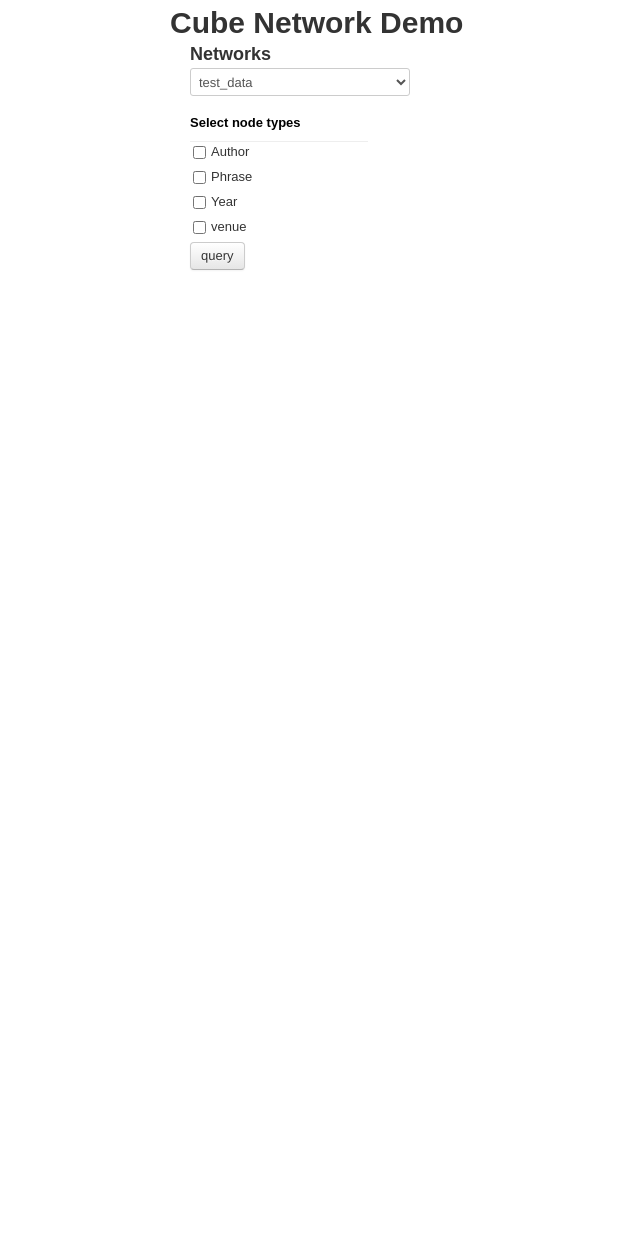
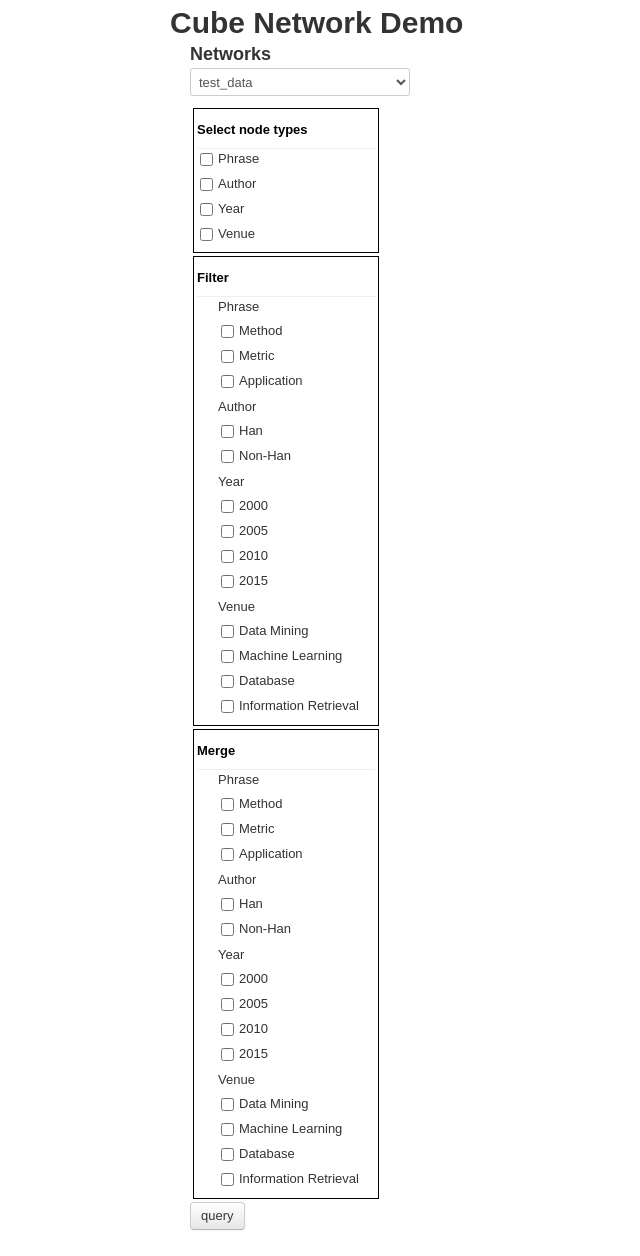
Before and after one commit to yangji9181/CubeNet, a Flask app: page / in a window 1280 px wide. Shown: the whole page, without its empty margins (0-640 px from the left). Before the commit the page ends 270 px from the top, so only its background shows below. Run offline with Flask 2, Linux system fonts and the light colour scheme.

Commit message:
frontend query

```diff
--- a/server/static/css/style.css
+++ b/server/static/css/style.css
@@ -57,6 +57,12 @@ ul.checkbox li {
 
 ul.checkbox li label {
   margin-left: ;
+}
+
+.ctr_group {
+  border: 1px solid black;
+  margin: 3px;
+  padding: 3px;
 }
 
 
--- a/server/static/js/script.js
+++ b/server/static/js/script.js
@@ -1,13 +1,89 @@
 /* Author: Siyang Liu */
 
+// "1": "author",
+//         "0": "phrase",
+//         "3": "year",
+//         "2": "venue"
+
+// const nodeMap = {"phraseBox": "0", "authorBox": "1", "venueBox": "2", "yearBox": "3"};
+const nodeMap = {"Phrase": "0", "Author": "1", "Venue": "2", "Year": "3"};
+const labelMap = {"Han" : "1", "Non-Han": "0", "Method" : "1", "Metric": "3", "Application": "2", "2005": "1", "2010": "2", "2000": "0", "2015": "3", "Machine Learning":"1", "Data Mining":"0", "Database": "2", "Information Retrieval": "3"}
+// var query = {"merges": {"2": ["0", "1"]}, "nodes": ["0", "1", "2", "3"], "filters": {"1": ["1"], "0": ["3"]}}
+var query = {"merges": {}, "nodes": [], "filters": {}}
+
+$('.node').change(function() {
+  var node = $(this).parent().text();
+  console.log("node checked " + node);
+
+  var index = nodeMap[node]
+  if ($(this).is(':checked')) {
+  	if (query["nodes"].indexOf(index) == -1) {
+		query["nodes"].push(index);
+  	}
+  } else {
+  	var index = query["nodes"].indexOf(index);
+  	if (index !== -1) query["nodes"].splice(index, 1);
+  }
+  console.log(query);
+});
+
+$('.filter').change(function() {
+  var label = $(this).parent().text();
+  var node = $(this).parent().attr("class");
+  console.log("filter checked " + node + " " + label);
+
+
+  var nodeIdx = nodeMap[node]
+  var labelIdx = labelMap[label]
+  console.log(nodeIdx + " " + labelIdx);
+
+  if ($(this).is(':checked')) {
+  	if (!(nodeIdx in query["filters"])) {
+		query["filters"][nodeIdx] = []
+  	}
+	query["filters"][nodeIdx].push(labelIdx);
+  } else {
+  	var index = query["filters"][nodeIdx].indexOf(labelIdx);
+  	if (index !== -1) query["filters"][nodeIdx].splice(index, 1);
+  	if (query["filters"][nodeIdx].length == 0) {
+  		console.log("delete list")
+  		delete query.filters.nodeIdx;
+  	}
+  }
+  console.log(query);
+});
+
+$('.merge').change(function() {
+  var label = $(this).parent().text();
+  var node = $(this).parent().attr("class");
+  console.log("merge checked " + node + " " + label);
+
+  var nodeIdx = nodeMap[node]
+  var labelIdx = labelMap[label]
+  console.log(nodeIdx + " " + labelIdx);
+
+  if ($(this).is(':checked')) {
+  	if (!(nodeIdx in query["merges"])) {
+		query["merges"][nodeIdx] = []
+  	}
+	query["merges"][nodeIdx].push(labelIdx);
+  } else {
+  	var index = query["merges"][nodeIdx].indexOf(labelIdx);
+  	if (index !== -1) query["merges"][nodeIdx].splice(index, 1);
+  	if (query["merges"][nodeIdx].length == 0) {
+  		console.log("delete list")
+  		delete query.merges.nodeIdx;
+  	}
+  }
+  console.log(query);
+});
+
 const button = document.getElementById('query_btn');
-
 $("button").click(function(){
-	query = {"query" : {"merges": {"2": ["0", "1"]}, "nodes": ["0", "1", "2", "3"], "filters": {"1": ["1"], "0": ["3"]}}}
 	var request = $.ajax({
 	  type: "POST",
 	  url: "/query",
-	  data: JSON.stringify(query),
+	  data: JSON.stringify({"query": query}),
 	  done: function(data){console.log("success:" + data)},
 	  fail: function(data){console.log("error:" + data)},
 	  always: function(data){console.log("complete")},
--- a/server/templates/index.html
+++ b/server/templates/index.html
@@ -41,66 +41,119 @@
       </select>
     </div>
 
+    <fieldset class="group">
+      <div class="ctr_group node_group">
 
-    <!-- <div class="custom-controls-stacked custom-checkbox">
-      <input type="checkbox" class="custom-control-input" id="authorBox">
-      <label class="custom-control-label" for="authorBox">Author</label>
-      <input type="checkbox" class="custom-control-input" id="phraseBox">
-      <label class="custom-control-label" for="phraseBox">Phrase</label>
-      <input type="checkbox" class="custom-control-input" id="yearBox">
-      <label class="custom-control-label" for="yearBox">Year</label>
-      <input type="checkbox" class="custom-control-input" id="venueBox">
-      <label class="custom-control-label" for="venueBox">Venue</label>
-    </div> -->
-
-    <!-- <fieldset class="group">
-      <legend>Select standard pizza toppings</legend>
-        <ul class="checkbox">
+      <legend>Select node types</legend>
+      <ul class="custom-controls-stacked checkbox">
         <li>
-            <input type="checkbox" id="authorBox">
-            <label for="authorBox">Author</label>
+          <label>Phrase<input type="checkbox" class="node"></label>
         </li>
         <li>
-            <input type="checkbox" id="phraseBox">
-            <label for="phraseBox">Phrase</label>
+          <label>Author<input type="checkbox" class="node"></label>
         </li>
         <li>
-            <input type="checkbox" id="yearBox">
-            <label for="yearBox">Year</label>
+          <label>Year<input type="checkbox" class="node"></label>
         </li>
         <li>
-            <input type="checkbox" id="venueBox">
-            <label for="venueBox">venueBox</label>
+          <label>Venue<input type="checkbox" class="node"></label>
         </li>
-          <li><input type="checkbox" id="cb5" value="gpeppers" /><label for="cb5">Green Peppers</label></li>
-          <li><input type="checkbox" id="cb6" value="xcheese" /><label for="cb6>">Extra Cheese</label></li>
       </ul>
-    </fieldset>  -->
+      </div>
+    <!-- </fieldset>  -->
 
-    <fieldset class="group">
-      <legend>Select node types</legend>
-      <ul class="custom-controls-stacked checkbox" class="">
+    <!-- <fieldset class="group">  -->
+      <div class="ctr_group filter_group">
+      <legend>Filter</legend>
+      <ul class="custom-controls-stacked checkbox">
         <li>
-          <input type="checkbox" id="authorBox">
-          <label for="authorBox">Author</label>
+          <label>Phrase</label>
+          <ul class="checkbox">
+
+            <li><label class="Phrase"><input type="checkbox" class="filter">Method</label></li>
+            <li><label class="Phrase"><input type="checkbox" class="filter">Metric</label></li>
+            <li><label class="Phrase"><input type="checkbox" class="filter">Application</label></li>
+          </ul>
+        </li>
+
+        <li>
+          <label>Author</label>
+          <ul class="checkbox Author">
+
+            <li><label class="Author"><input type="checkbox" class="filter">Han</label></li>
+            <li><label class="Author"><input type="checkbox" class="filter">Non-Han</label></li>
+          </ul>
         </li>
         <li>
-          <input type="checkbox" id="phraseBox">
-          <label for="phraseBox">Phrase</label>
+          <label>Year</label>
+          <ul class="checkbox year">
+
+            <li><label class="Year"><input type="checkbox" class="filter">2000</label></li>
+            <li><label class="Year"><input type="checkbox" class="filter">2005</label></li>
+            <li><label class="Year"><input type="checkbox" class="filter">2010</label></li>
+            <li><label class="Year"><input type="checkbox" class="filter">2015</label></li>
+          </ul>
         </li>
         <li>
-          <input type="checkbox" id="yearBox">
-          <label for="yearBox">Year</label>
+          <label>Venue</label>
+          <ul class="checkbox Venue">
+
+            <li><label class="Venue"><input type="checkbox" class="filter">Data Mining</label></li>
+            <li><label class="Venue"><input type="checkbox" class="filter">Machine Learning</label></li>
+            <li><label class="Venue"><input type="checkbox" class="filter">Database</label></li>
+            <li><label class="Venue"><input type="checkbox" class="filter">Information Retrieval</label></li>
+          </ul>
+        </li>
+      </ul>
+      </div>
+    <!-- </fieldset>  -->
+
+    <!-- <fieldset class="group">  -->
+      <div class="ctr_group merge_group">
+      <legend>Merge</legend>
+      <ul class="custom-controls-stacked checkbox">
+        <li>
+          <label>Phrase</label>
+          <ul class="checkbox">
+
+            <li><label class="Phrase"><input type="checkbox" class="merge">Method</label></li>
+            <li><label class="Phrase"><input type="checkbox" class="merge">Metric</label></li>
+            <li><label class="Phrase"><input type="checkbox" class="merge">Application</label></li>
+          </ul>
+        </li>
+
+        <li>
+          <label>Author</label>
+          <ul class="checkbox Author">
+
+            <li><label class="Author"><input type="checkbox" class="merge">Han</label></li>
+            <li><label class="Author"><input type="checkbox" class="merge">Non-Han</label></li>
+          </ul>
         </li>
         <li>
-          <input type="checkbox" id="venueBox">
-          <label for="venueBox">venue</label>
+          <label>Year</label>
+          <ul class="checkbox year">
+
+            <li><label class="Year"><input type="checkbox" class="merge">2000</label></li>
+            <li><label class="Year"><input type="checkbox" class="merge">2005</label></li>
+            <li><label class="Year"><input type="checkbox" class="merge">2010</label></li>
+            <li><label class="Year"><input type="checkbox" class="merge">2015</label></li>
+          </ul>
+        </li>
+        <li>
+          <label>Venue</label>
+          <ul class="checkbox Venue">
+
+            <li><label class="Venue"><input type="checkbox" class="merge">Data Mining</label></li>
+            <li><label class="Venue"><input type="checkbox" class="merge">Machine Learning</label></li>
+            <li><label class="Venue"><input type="checkbox" class="merge">Database</label></li>
+            <li><label class="Venue"><input type="checkbox" class="merge">Information Retrieval</label></li>
+          </ul>
         </li>
       </ul>
+      </div>
       <button class="btn" id="query_btn">query</button>
     </fieldset>
-
-
 
     <div id="main" role="main">
       <div id="vis"></div>
```
Lines whose indentation alone changed are shown as unchanged.
